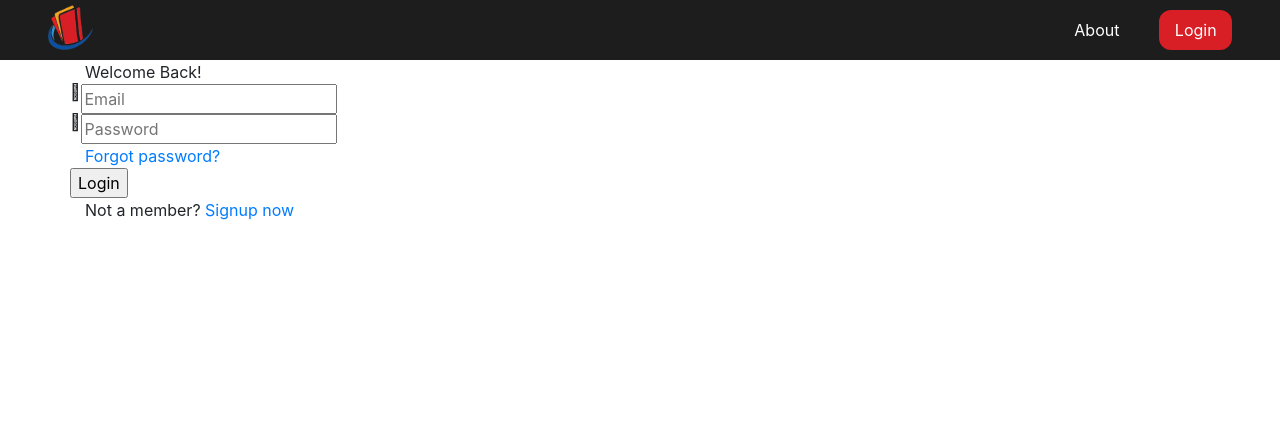
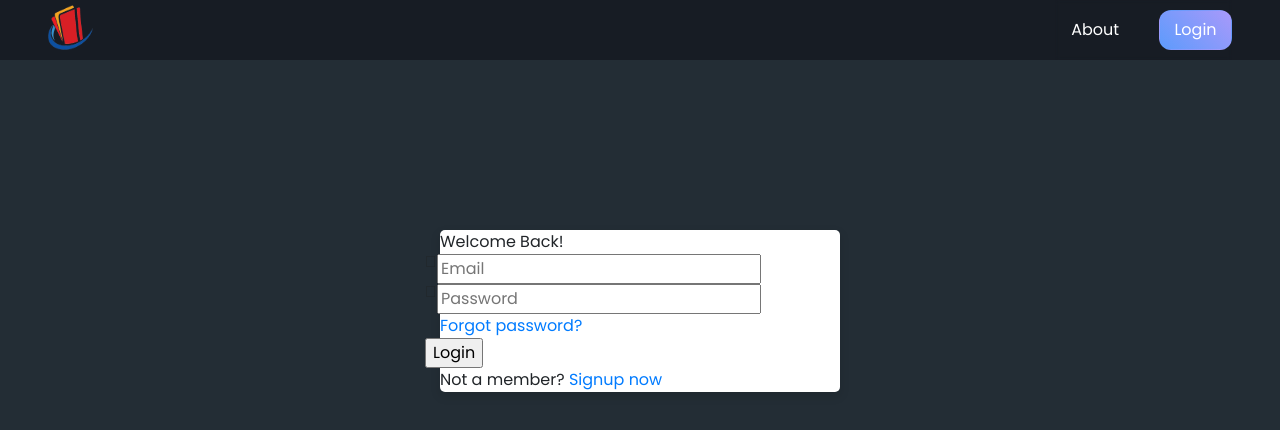
Before and after one commit to honestabej/cctracker, a React (Create React App) app in the folder react-fe/: page /login in a window 1280 px wide. Shown: the top 430 px of the page. Built offline with nearby package versions, Linux system fonts and the light colour scheme.

Commit message:
css color changes and more

```diff
--- a/react-fe/src/components/Header/Header.module.scss
+++ b/react-fe/src/components/Header/Header.module.scss
@@ -16,7 +16,7 @@
 }
 
 .header {
-  background: $dark;
+  background: $siteBlack;
   width: 100%;
   height: $headerHeight;
   padding: 0 1.5rem;
@@ -28,9 +28,9 @@
 
   &__content {
     overflow: hidden;
-    color: $light;
+    color: $siteWhite;
     margin: 0 auto;
-    max-width: 1920px;
+    max-width: 1250px;
     height: 100%;
     display: flex;
     justify-content: space-between;
@@ -41,10 +41,10 @@
       font-size: 2rem;
       font-weight: bold;
       text-decoration: none;
-      color: $light;
+      color: $siteWhite;
 
       &:hover {
-        color: $primary;
+        color: $siteDark;
         text-decoration: none;
       }
     }
@@ -61,7 +61,7 @@
       justify-content: center;
       align-items: center;
       text-align: center;
-      background: rgba($dark, 0.9);
+      background: rgba($siteDark, 0.9);
       backdrop-filter: blur(2px);
       transform: translate(0);
       transition: 0.3s ease transform;
@@ -107,12 +107,12 @@
             transition: 0.3s ease all;
 
             &:hover {
-              background: rgba($light, 0.1);
+              background: rgba($siteWhite, 0.1);
             }
 
             &:active {
               border-radius: calc(#{$borderRadius} + 6px);
-              background: linear-gradient(rgba($light, 0.1), rgba($light, 0.2));
+              background: linear-gradient(rgba($siteWhite, 0.1), rgba($siteWhite, 0.2));
             }
           }
         }
@@ -125,21 +125,21 @@
         border-radius: $borderRadius;
         font-size: 1rem;
         font-family: inherit;
-        background: $primaryRed;
-        color: $light;
+        background: linear-gradient(45deg, rgba($siteBlue, 1), rgba($sitePurple, 1));
+        color: $siteWhite;
         border: 1px solid transparent;
         transition: 0.3s ease all;
 
         &:hover {
-            border-color: $primaryRed;
-            background: rgba($primaryRed, 0.1);
-            color: $light;
+            border-color: $sitePurple;
+            background: rgba($siteBlue, 0.1);
+            color: $siteWhite;
         }
 
         &:active {
-            border-color: $primaryRed;
-            background: linear-gradient(rgba($primaryRed, 0.2), rgba($primaryRed, 0.3));
-            color: $primaryRed;
+            border-color: $siteDarkBlue;
+            background: linear-gradient(45deg, rgba($siteBlue, 1), rgba($sitePurple, 1));
+            color: $siteDarkBlue;
         }
       }
 
@@ -157,7 +157,7 @@
       position: relative;
 
       &:hover {
-        color: $primary;
+        color: $siteDark;
       }
 
       @include breakpoint(md) {
--- a/react-fe/src/globalStyles/variables.scss
+++ b/react-fe/src/globalStyles/variables.scss
@@ -3,14 +3,15 @@
 $Poppins: 'Poppins' sans-serif;
 
 // Site colors
-$dark: rgb(29, 29, 29);
-$light: #fff;
-$primary: rgb(162, 162, 246);
-$primaryRed: #d81f25;
-$primaryBlue: #0d50a1;
-$secondaryOrange: #f4a31f;
-$secondaryBlue: #3592d0;
-$bg: rgb(244, 244, 255);
+$siteWhite: #FFFFFF;
+$siteBlack: #171C24;
+$siteDark: #232D35;
+$siteDarkBlue: #5572A0;
+$siteBlue: #5D9BFC;
+$siteSecondBlue: #3591AE;
+$siteBrown: #9FA2A7;
+$sitePurple: #A899FA;
+$siteLightPurple: #B8BFE9;
 
 // Site spacing
 $spacing-md: 16px;
@@ -18,6 +19,7 @@ $spacing-lg: 32px;
 
 // Border radius
 $borderRadius: 12px;
+$buttonRadius: $borderRadius calc(#{$borderRadius} * 5);
 
 // Header height
 $headerHeight: 60px;
--- a/react-fe/src/pages/Home/Home.scss
+++ b/react-fe/src/pages/Home/Home.scss
@@ -40,23 +40,23 @@
   cursor: pointer;
   outline: none;
   padding: 0.75rem 1.25rem;
-  border-radius: $borderRadius calc(#{$borderRadius} * 5);
+  border-radius: $buttonRadius;
   font-size: 1rem;
   font-family: inherit;
-  background: linear-gradient(220deg, $primaryRed, rgba($primaryRed, 0.5));
-  color: $light;
+  background: linear-gradient(220deg, $siteDarkBlue, rgba($siteDarkBlue, 0.5));
+  color: $siteWhite;
   border: 1px solid transparent;
   transition: 0.3s ease all;
 
   &:hover {
-      border-color: $primaryRed;
-      background: rgba($primaryRed, 0.1);
+      border-color: $siteBlue;
+      background: rgba($siteDarkBlue, 0.1);
       font-weight: bolder;
   }
 
   &:active {
-      border-color: $primary;
-      background: linear-gradient(rgba($primaryRed, 0.2), rgba($primaryRed, 0.3));
+      border-color: $siteDark;
+      background: linear-gradient(rgba($siteDarkBlue, 0.2), rgba($siteDarkBlue, 0.3));
       font-weight: bolder;
   }
 }
--- a/react-fe/src/pages/Login/Login.scss
+++ b/react-fe/src/pages/Login/Login.scss
@@ -1,4 +1,27 @@
+@import './../../globalStyles/variables.scss';
 
+
+body {
+  margin: 0;
+  padding: 0;
+  box-sizing: border-box;
+  font-family: 'Poppins', sans-serif;
+  background: $siteDark;
+  overflow: hidden;
+}
+
+.container {
+  max-width: 440px;
+  padding: 0 20px;
+  margin: 170px auto;
+}
+
+.wrapper {
+  width: 100%;
+  background: #fff;
+  border-radius: 5px;
+  box-shadow: 0px 4px 10px 1px rgba(0,0,0,0.1);
+}
 
 
 
```
